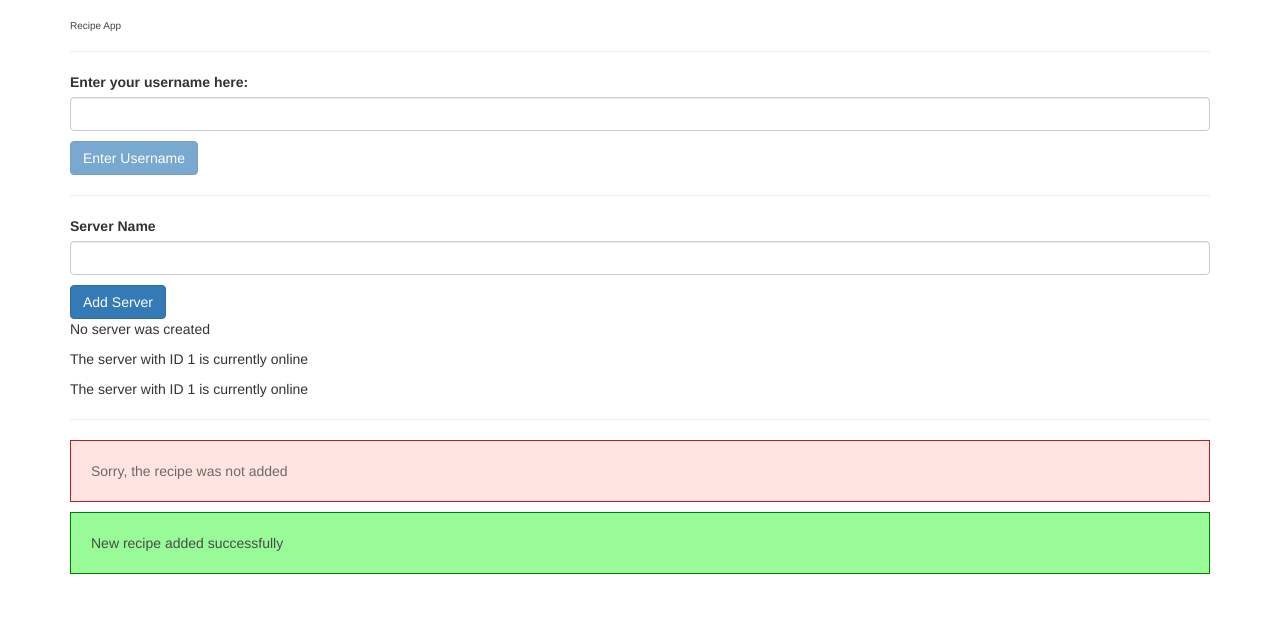
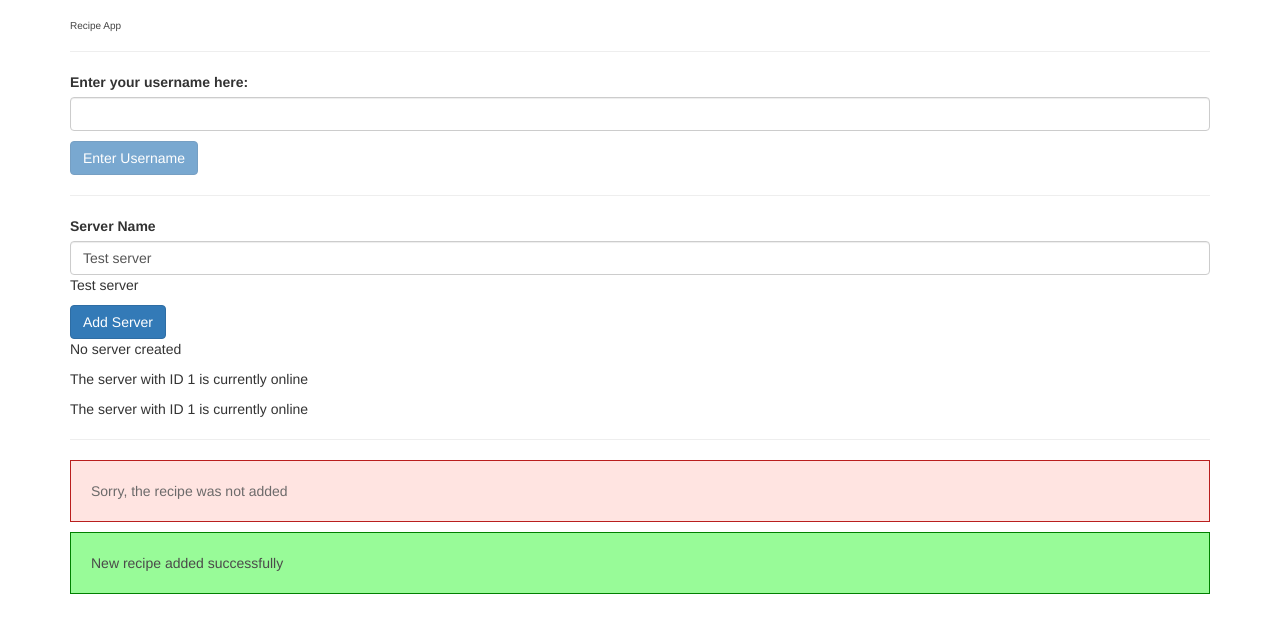
Before and after one commit to dlynnea/angular-setup, an Angular app: page / in a window 1280 px wide. Shown: the top 632 px of the page. Built offline with nearby package versions, Linux system fonts and the light colour scheme.

Commit message:
created an ngIf directive

```diff
--- a/src/app/servers/servers.component.html
+++ b/src/app/servers/servers.component.html
@@ -10,6 +10,10 @@
     (click)="onCreateServer()"
     >Add Server</button>
 <!-- <p [innerText]="allowNewServer"></p> -->
-<p>{{ serverCreationStatus }}</p>
+<!-- <p>{{ serverCreationStatus }}</p> -->
+<p *ngIf="serverCreated; else noServer">Server was created, server name is {{ serverName }}</p>
+<ng-template #noServer>
+    <p>No server created</p>
+</ng-template>
 <app-server></app-server>
 <app-server></app-server>
--- a/src/app/servers/servers.component.ts
+++ b/src/app/servers/servers.component.ts
@@ -9,7 +9,8 @@
 export class ServersComponent implements OnInit {
     allowNewServer = false;
     serverCreationStatus = 'No server was created';
-    serverName = '';
+    serverName = 'Test server';
+    serverCreated = false;
 
     constructor() {
         setTimeout(() => {
@@ -22,6 +23,7 @@
     }
 
     onCreateServer() {
+        this.serverCreated = true;
         this.serverCreationStatus = 'Server was created! Name: ' + this.serverName;
     }
 
--- a/src/app/username/username.component.html
+++ b/src/app/username/username.component.html
@@ -7,5 +7,5 @@
 <button
     class="btn btn-primary"
     [disabled]="!username"
-    (click)="onCreateUser()"
+    (click)="username = ''"
 >Enter Username</button>
```
